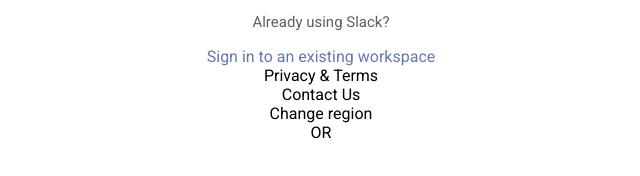
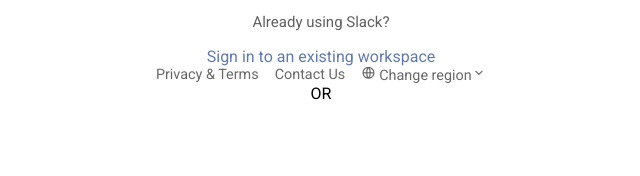
Before and after one commit to favy-codez/Web3Ladies-Group6, a plain HTML site: page workspace.html in a window 1280 px wide. Shown: the part 518-694 px from the top of the page, without its empty margins (319-959 px from the left). Drawn offline with nearby package versions, Linux system fonts and the light colour scheme.

Commit message:
commit message

```diff
--- a/CSS/workspace.css
+++ b/CSS/workspace.css
@@ -77,7 +77,12 @@ input[type=text] {
     color: #6179B3;
 }
 
-#footer {
+.footer {
     display: flex;
+    align-items: center;
+    justify-content: center;
+    gap: 1rem;
     color: #696969;
+    font-size: .9rem;
+    margin: ;
 }
--- a/workspace.html
+++ b/workspace.html
@@ -30,7 +30,7 @@
         <div class="footer">
             <p>Privacy & Terms</p>
             <p>Contact Us</p>
-            <p>Change region</p>
+            <p><i class="ri-global-line footer-globe"></i> Change region<i class="ri-arrow-down-s-line"></i></p>
         </div>
 
 
```
